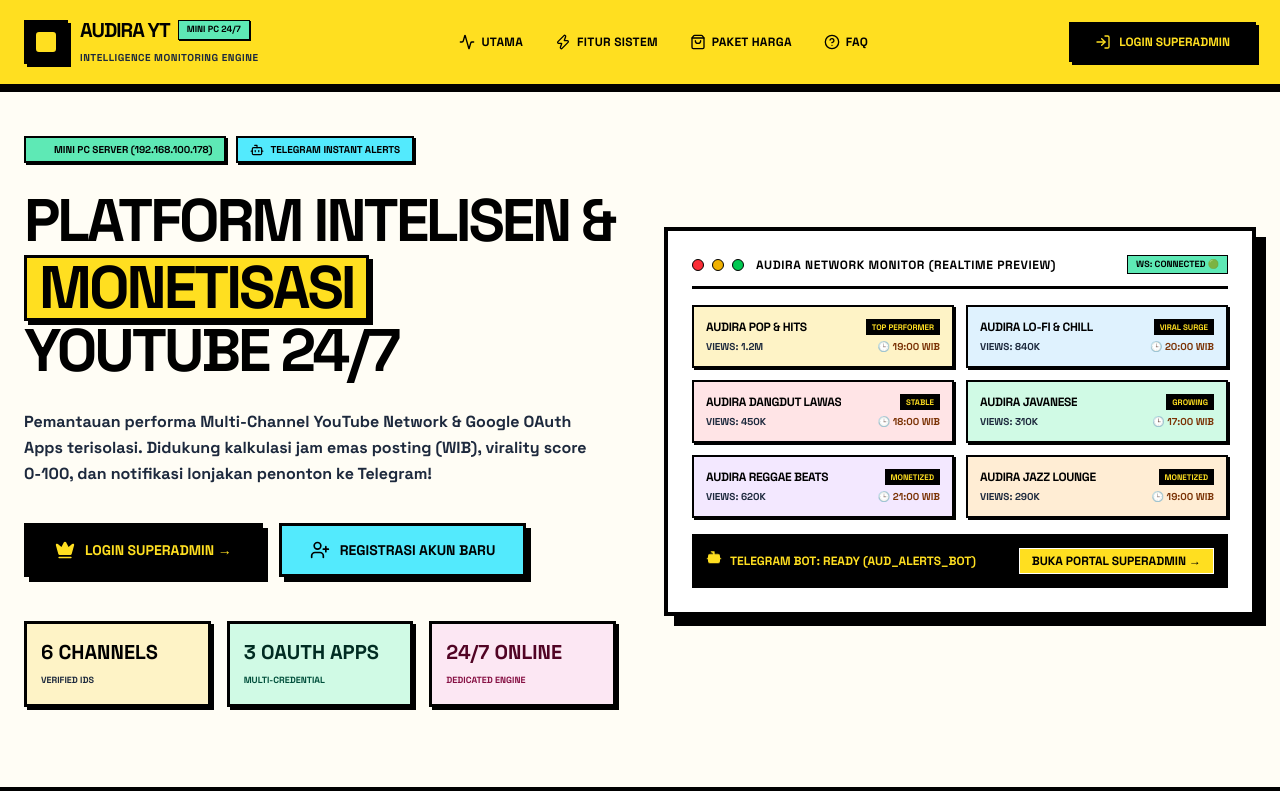
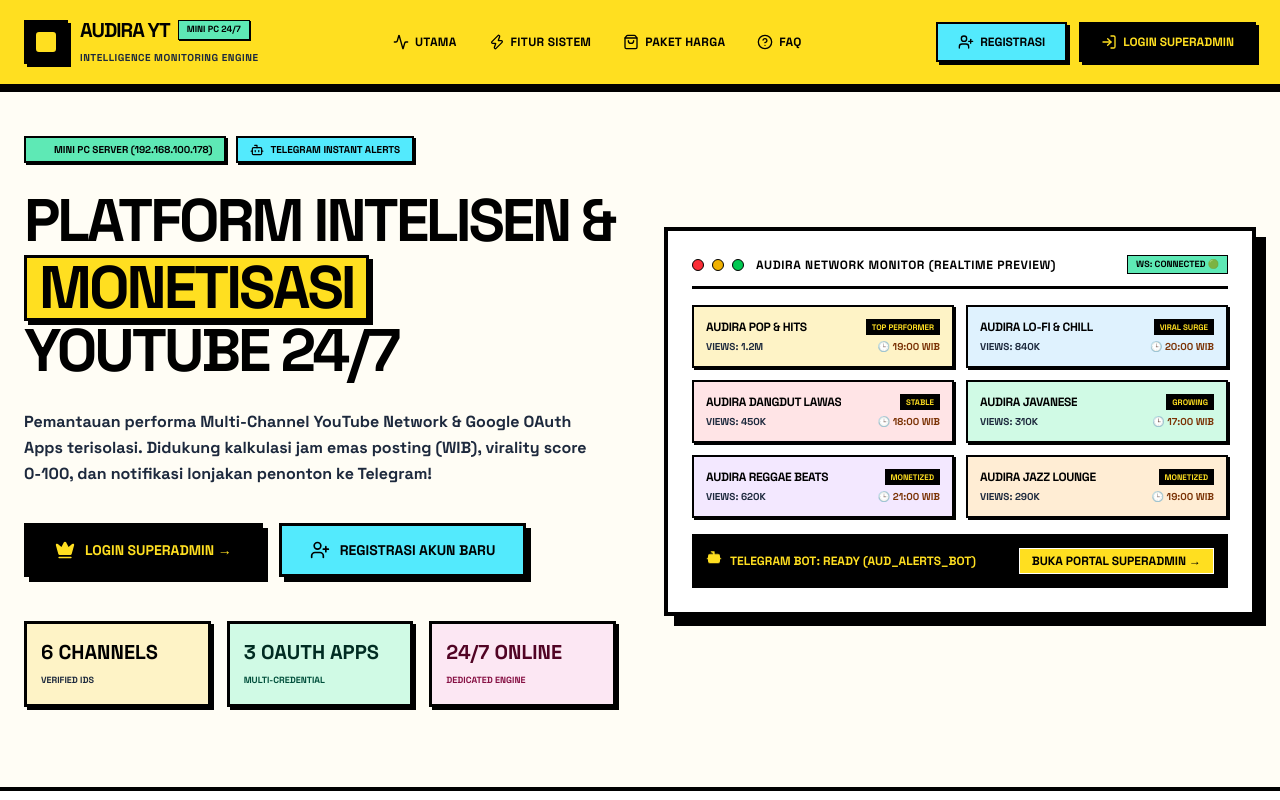
Before and after one commit to Audira141415/Audira-YT, a Next.js app in the folder frontend/: page / in a window 1280 px wide. Shown: the top 800 px of the page. Built offline with nearby package versions, Linux system fonts and the light colour scheme.

Commit message:
Add REGISTRASI button to landing page top header navigation bar

```diff
--- a/frontend/src/app/page.tsx
+++ b/frontend/src/app/page.tsx
@@ -150,12 +150,20 @@
                 <Activity className="w-4 h-4 animate-spin text-yellow-300"/> MASUK DASHBOARD <ArrowRight className="w-4 h-4 text-yellow-300" />
               </Link>
             ) : (
-              <Link
-                href="/login"
-                className="bg-black text-yellow-300 font-black px-6 py-2.5 border-2 border-black text-xs uppercase shadow-[3px_3px_0_0_#000] hover:bg-slate-900 active:translate-x-0.5 active:translate-y-0.5 active:shadow-none transition-all flex items-center gap-2"
-              >
-                <LogIn className="w-4 h-4 text-yellow-300"/> LOGIN SUPERADMIN
-              </Link>
+              <>
+                <Link
+                  href="/register"
+                  className="bg-cyan-300 text-black font-black px-5 py-2.5 border-2 border-black text-xs uppercase shadow-[3px_3px_0_0_#000] hover:bg-cyan-400 active:translate-x-0.5 active:translate-y-0.5 active:shadow-none transition-all flex items-center gap-1.5"
+                >
+                  <UserPlus className="w-4 h-4 text-black"/> REGISTRASI
+                </Link>
+                <Link
+                  href="/login"
+                  className="bg-black text-yellow-300 font-black px-5 py-2.5 border-2 border-black text-xs uppercase shadow-[3px_3px_0_0_#000] hover:bg-slate-900 active:translate-x-0.5 active:translate-y-0.5 active:shadow-none transition-all flex items-center gap-1.5"
+                >
+                  <LogIn className="w-4 h-4 text-yellow-300"/> LOGIN SUPERADMIN
+                </Link>
+              </>
             )}
           </div>
 
```
